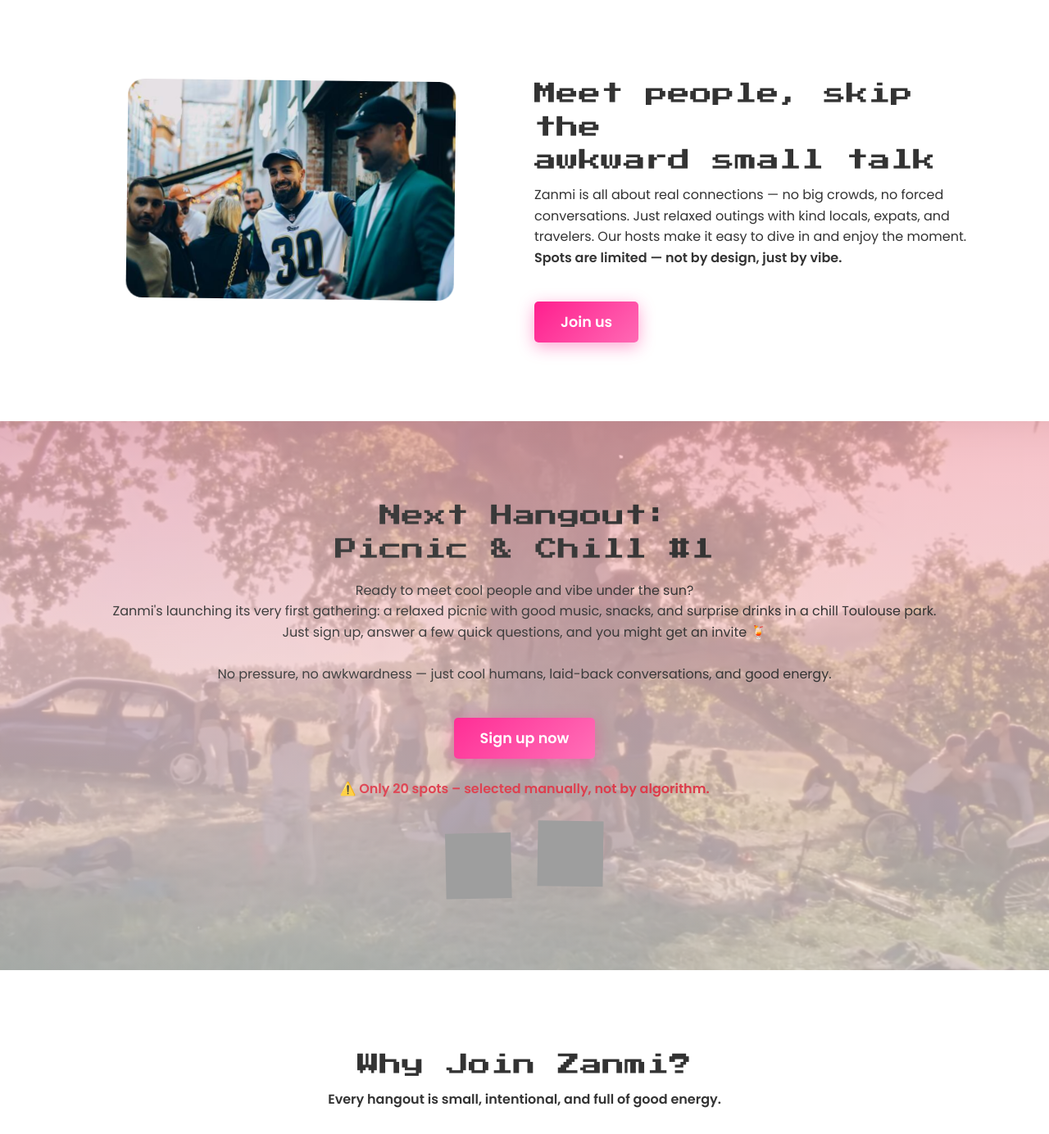
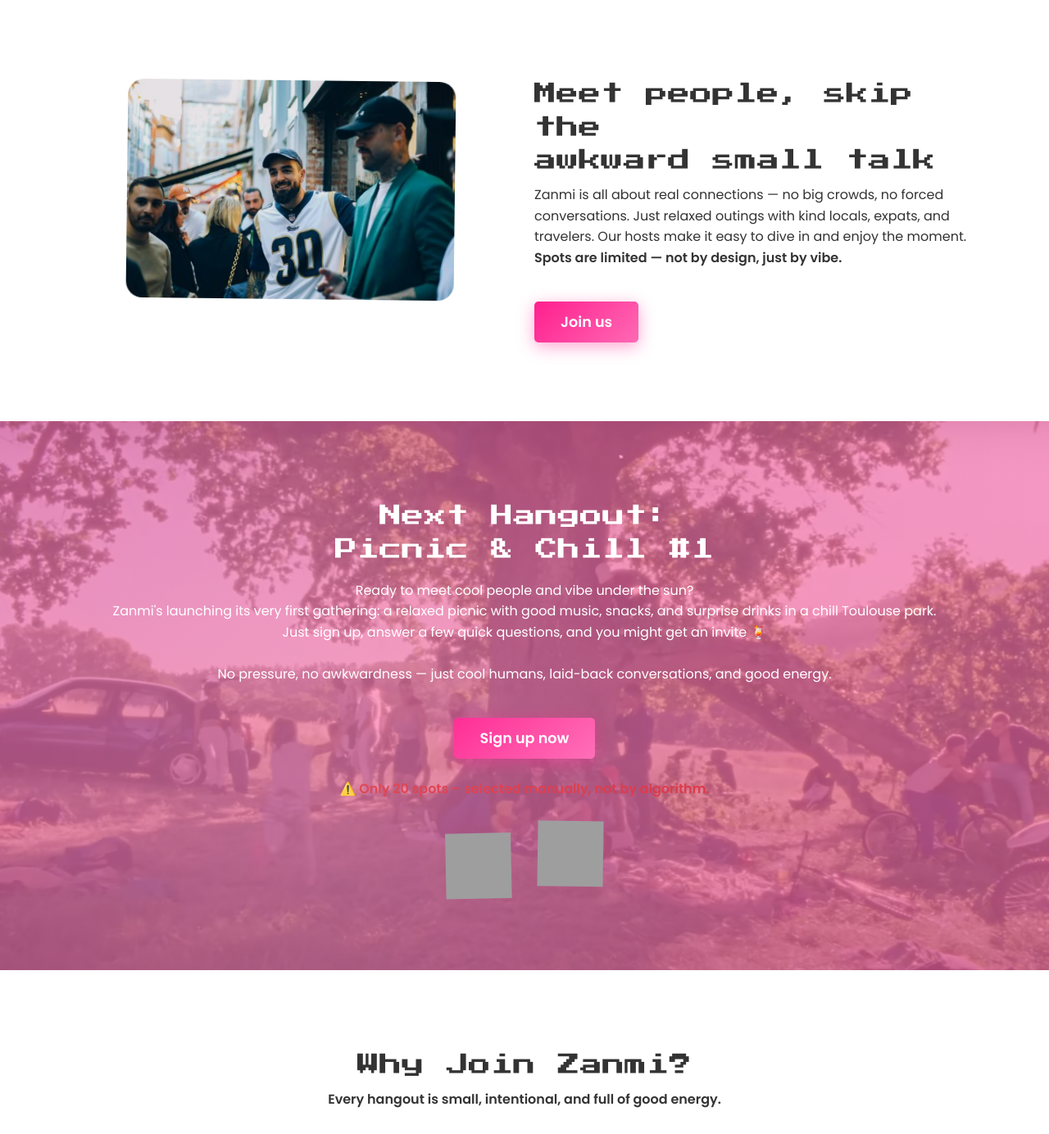
Before and after one commit to jafty/zanmi, a Django app: template zanmi_project/templates/events_app/landing.html in a window 1280 px wide. Shown: the part 2562-3946 px from the top of the page at 82% size. Run offline with Django 3.2, Linux system fonts and the light colour scheme; the template is opened without the code that fills it, so the values that code supplies are empty; some libraries are stand-ins or nearby versions; grey boxes are pictures that could not be loaded.

Commit message:
better styles homepage

```diff
--- a/zanmi_project/static/css/main_style.css
+++ b/zanmi_project/static/css/main_style.css
@@ -282,6 +282,7 @@
     width: 100%;
     height: 100%;
     object-fit: cover;
+    object-position: center right;
     display: block;
 }
 
@@ -526,10 +527,10 @@
 /* ========================== */
 
 .cta {
-    background:
-        linear-gradient(rgba(255, 182, 193, 0.7), rgba(255, 255, 255, 0.6)),
-        url('/static/images/picnic_blaze.png') center/cover no-repeat;
-    color: var(--text); /* devient noir */
+  background:
+    linear-gradient(rgba(255, 105, 180, 0.6), rgba(255, 105, 180, 0.6)),
+    url('/static/images/picnic_blaze.png') center/cover no-repeat;
+    color: white;
     text-align: center;
     position: relative;
     overflow: hidden;
```
